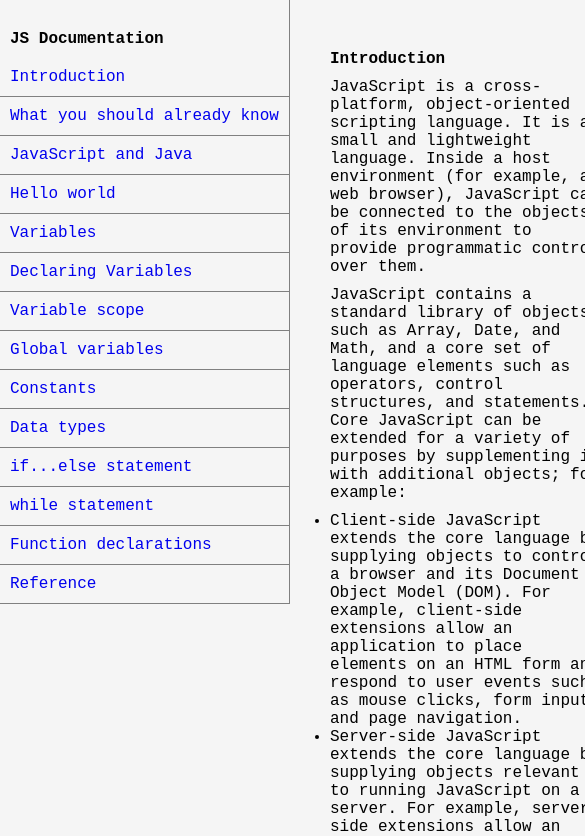
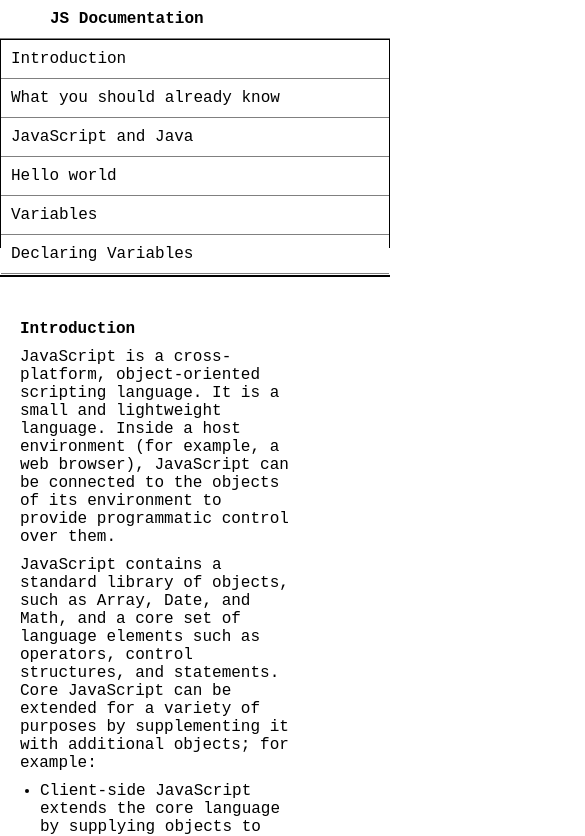
Before and after one commit to hapsarilw/fcc-technical-documentation-page, a plain HTML site: page index.html in a window 390 px wide. Shown: the top 836 px of the page, 585 px wide, since content can reach past the window. Drawn offline with Linux system fonts and the light colour scheme; a web font is replaced by a local one.

Commit message:
Add media query & navbar

```diff
--- a/index.html
+++ b/index.html
@@ -10,7 +10,7 @@
     <!-- free code camp test suit -->
     <script src="https://cdn.freecodecamp.org/testable-projects-fcc/v1/bundle.js"></script>
     <nav class="navbar column" id="navbar" >
-        <header style="padding-left: 10px;">JS Documentation</header>
+        <header>JS Documentation</header>
         <ul>
             <li><a href="#Introduction" class="nav-link">Introduction</a></li>
             <li><a href="#What_you_should_already_know" class="nav-link">What you should already know</a></li>
@@ -80,8 +80,10 @@
             <p>To get started with writing JavaScript, open the Scratchpad and write your first "Hello world" JavaScript
                 code:</p>
             <code>
-                function greetMe(yourName) { alert("Hello " + yourName); }
-greetMe("World");
+                function greetMe(yourName) {
+                    alert("Hello " + yourName);
+                }
+                greetMe("World");
             </code>
             <p>Select the code in the pad and hit Ctrl+R to watch it unfold in your browser!</p>
         </section>
@@ -144,8 +146,11 @@ greetMe("World");
             <p>You cannot declare a constant with the same name as a function or variable in the same scope. For
                 example:</p>
             <code>
-                // THIS WILL CAUSE AN ERROR function f() {}; const f = 5; // THIS WILL
-                CAUSE AN ERROR ALSO function f() { const g = 5; var g; //statements
+                // THIS WILL CAUSE AN ERROR
+                function f() {}; const f = 5;
+                // THIS WILL CAUSE AN ERROR ALSO
+                 function f() { const g = 5; var g;
+                //statements
                 }
             </code>
             <p>However, object attributes are not protected, so the following statement is executed without problems.
@@ -180,8 +185,10 @@ greetMe("World");
             <p>condition can be any expression that evaluates to true or false. See Boolean for an explanation of what evaluates to true and false. If condition evaluates to true, statement_1 is executed; otherwise, statement_2 is executed. statement_1 and statement_2 can be any statement, including further nested if statements.</p>
             <p>You may also compound the statements using else if to have multiple conditions tested in sequence, as follows:</p>
             <code>
-                if (condition_1) { statement_1; } else if (condition_2) { statement_2;
-                } else if (condition_n) { statement_n; } else { statement_last; }
+                if (condition_1) { statement_1; }
+                else if (condition_2) { statement_2;}
+                else if (condition_n) { statement_n; }
+                else { statement_last; }
             </code>
             <p>In the case of multiple conditions only the first logical condition which evaluates to true will be executed. To execute multiple statements, group them within a block statement ({ ... }) . In general, it's good practice to always use block statements, especially when nesting if statements:</p>
             <code>
--- a/styles.css
+++ b/styles.css
@@ -1,29 +1,43 @@
 @import url('https://fonts.googleapis.com/css2?family=Overpass+Mono:wght@300&display=swap');
+@import url('https://fonts.googleapis.com/css2?family=Nixie+One&display=swap');
+
 *{
     font-family: 'Overpass Mono', monospace;
-    background-color: whitesmoke;
+    background-color: #ffffff;
     margin: 0;
     padding: 0;
 }
 
 #navbar{
-    border-right: 1px solid;
+    position: fixed;
+    height: 100%;
+    width: 300px;
+    z-index: 1;
+    top: 0;
+    left: 0;
+    overflow-x: hidden;
+    transition: 0.5s;
+    border-right: 0.5px solid;
+    top: 10px;
+}
+
+#navbar header{
+    padding: 10px 0px 10px 50px;
+    border-bottom: 0.5px solid;
     border-color: grey;
-    overflow: scroll;
-    height: 100%;
-    position: relative;
 }
+
 #main-doc{
     width: 70%;
     padding-left: 20px;
-    position: absolute;
+    position: static;
     margin-left: 310px;
     padding: 20px;
     margin-bottom: 110px;
 }
 
-.column{
-    float: left;
+section ul{
+    padding-left: 20px;
 }
 
 a{
@@ -34,7 +48,7 @@ a{
     padding: 10px;
     border-bottom: 0.5px solid;
     border-color: grey;
-
+    color: black;
 }
 
 header{
@@ -44,3 +58,39 @@ header{
 p{
     padding: 0px 0px 10px 0px;
 }
+
+code{
+    background-color: #f7f7f7;
+    padding: 20px;
+    display: block;
+    white-space: pre-line;
+    word-break: break-all;
+    font-size: smaller;
+}
+
+@media only screen and (max-width: 815px) {
+    /* For mobile phones: */
+    #navbar ul {
+      border: 1px solid;
+      height: 207px;
+    }
+
+    #navbar {
+      background-color: white;
+      position: fixed;
+      top: 0;
+      padding: 0;
+      margin: 0;
+      width: 100%;
+      max-height: 275px;
+      border: none;
+      z-index: 1;
+      border-bottom: 2px solid;
+    }
+
+    #main-doc {
+      position: relative;
+      margin-left: 0px;
+      margin-top: 270px;
+    }
+  }
```
